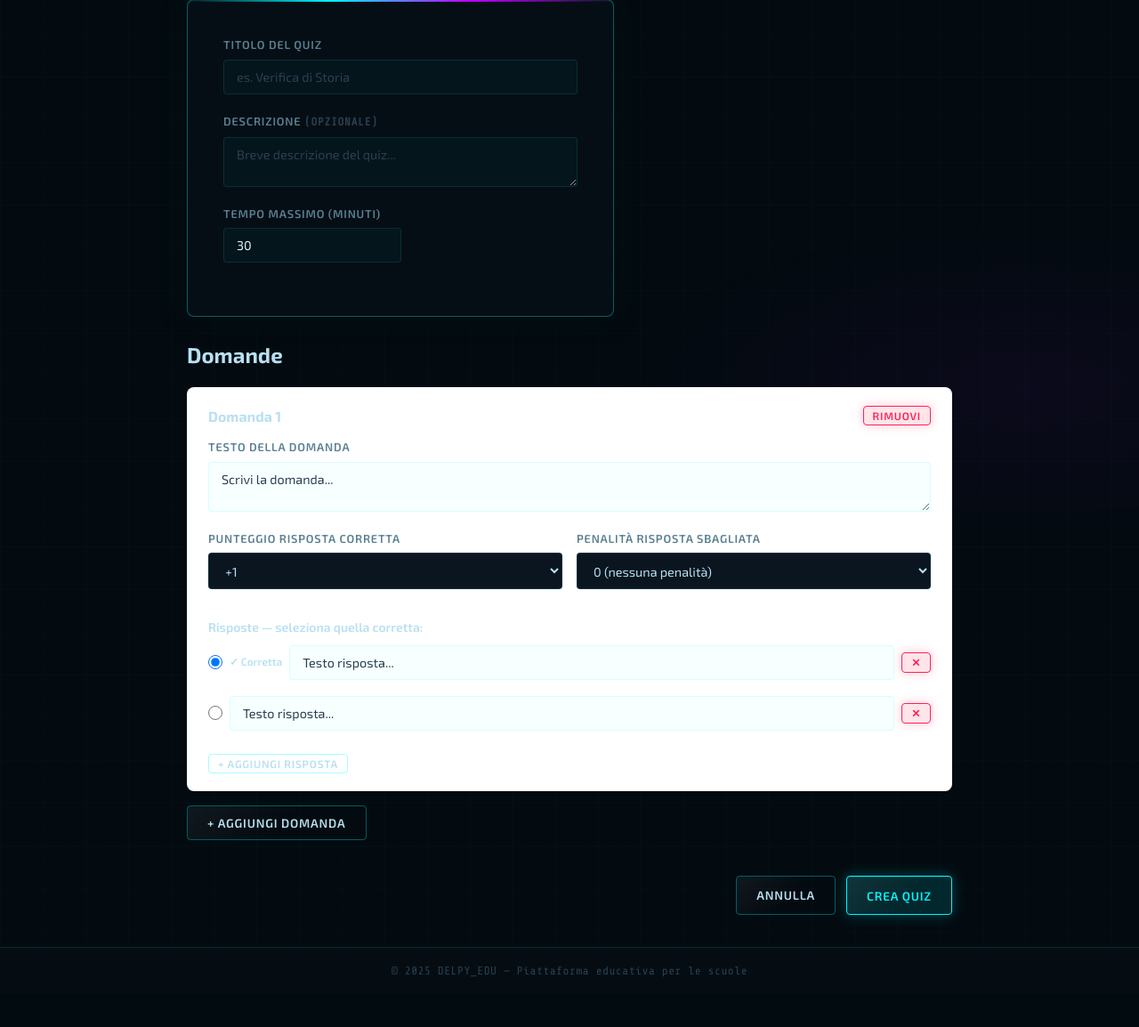
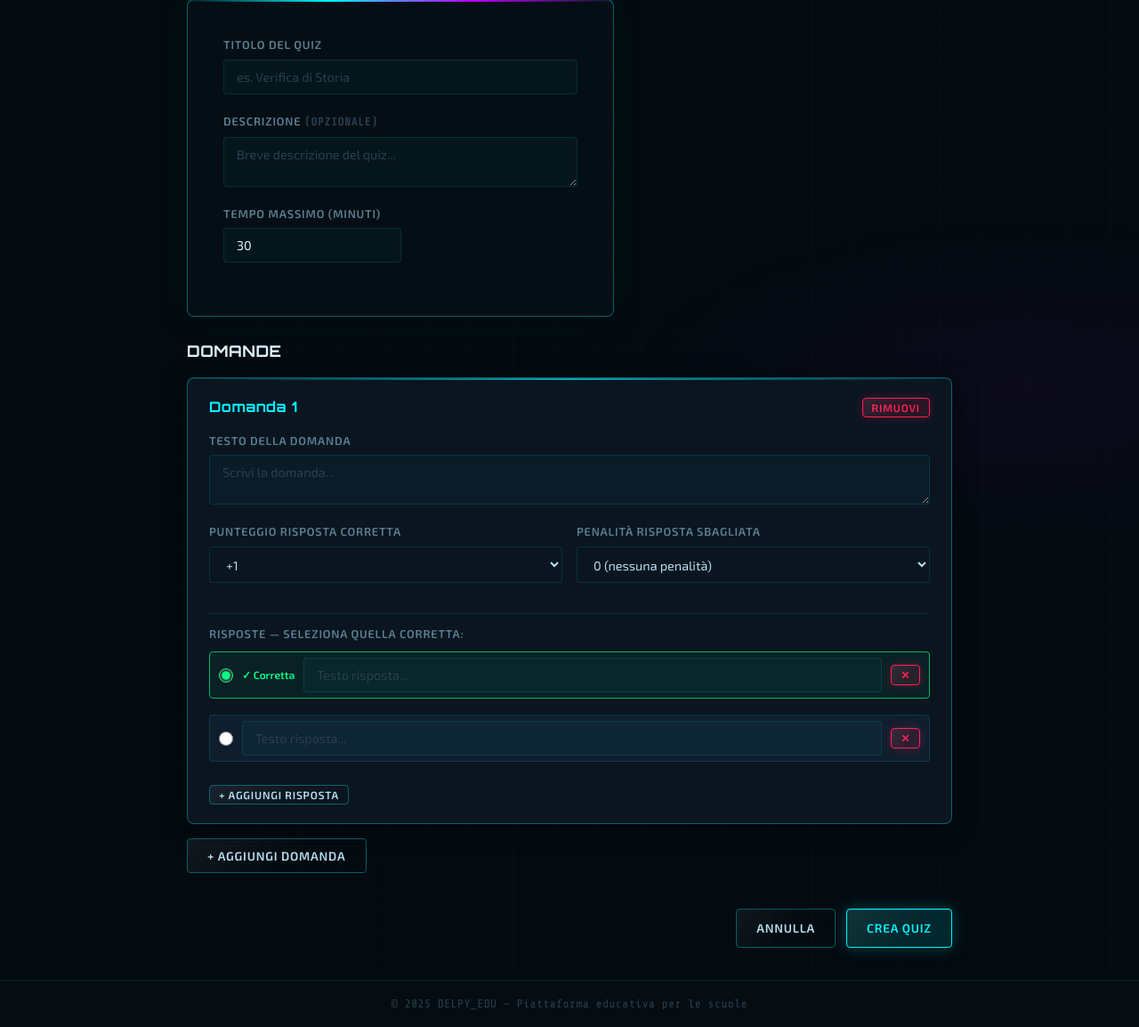
Before and after one commit to PyWis/Delpy_EDU, a Python web app: template templates/superadmin/quiz_form.html in a window 1280 px wide. Shown: the part 202-1356 px from the top of the page at 89% size. Before the commit the page ends 1300 px from the top, so only its background shows below. Run offline with Jinja, Linux system fonts and the light colour scheme; the template is opened without the code that fills it, so the values that code supplies are empty.

Commit message:
Fix quiz form CSS to match dark cybernetic theme
Replace hardcoded light-theme colors (#fff, --gray-*) in the embedded
stylesheet with proper dark-theme variables (--bg-3, --border-bright,
--cyan, --green, etc.), making the quiz creation form readable.

https://claude.ai/code/session_01DvKbha9XJ66uTDkvZWTSB4

```diff
--- a/templates/superadmin/quiz_form.html
+++ b/templates/superadmin/quiz_form.html
@@ -31,7 +31,7 @@
         </div>
 
         <!-- Questions -->
-        <h2 style="margin-bottom:16px">Domande</h2>
+        <h2 style="margin-bottom:16px; font-family:var(--font-display); color:var(--text-bright); font-size:1.1rem; letter-spacing:.5px; text-transform:uppercase;">Domande</h2>
         <div id="questions-container"></div>
 
         <button type="button" id="btn-add-question" class="btn btn-outline" style="margin-bottom:32px">
@@ -51,33 +51,70 @@
 
 <style>
 .question-block {
-    background: #fff;
-    border: 1px solid var(--gray-200);
+    background: var(--bg-3);
+    border: 1px solid var(--border-bright);
     border-radius: var(--radius-lg);
     padding: 20px 24px;
     margin-bottom: 16px;
-    box-shadow: var(--shadow-sm);
+    box-shadow: var(--shadow-card);
+    position: relative;
+}
+.question-block::before {
+    content: '';
+    position: absolute;
+    top: 0; left: 0; right: 0;
+    height: 2px;
+    background: linear-gradient(90deg, transparent, var(--cyan-dim), transparent);
+    border-radius: var(--radius-lg) var(--radius-lg) 0 0;
 }
 .question-header {
     display: flex;
     justify-content: space-between;
     align-items: center;
-    margin-bottom: 12px;
+    margin-bottom: 14px;
 }
-.question-header h3 { font-size: 1rem; color: var(--gray-800); }
+.question-header h3 {
+    font-size: 1rem;
+    font-family: var(--font-display);
+    color: var(--cyan);
+    letter-spacing: .5px;
+}
 .score-row { display: flex; gap: 16px; }
 .score-row .form-group { flex: 1; }
-.answers-section { margin-top: 12px; }
-.answers-section > label { font-weight: 600; font-size: .875rem; display:block; margin-bottom:8px; }
+.answers-section { margin-top: 14px; border-top: 1px solid var(--border); padding-top: 12px; }
+.answers-section > label {
+    font-weight: 600;
+    font-size: .8rem;
+    color: var(--text-dim);
+    text-transform: uppercase;
+    letter-spacing: .8px;
+    display: block;
+    margin-bottom: 10px;
+}
 .answer-row {
     display: flex;
     align-items: center;
-    gap: 8px;
+    gap: 10px;
     margin-bottom: 8px;
+    background: var(--bg-4);
+    border: 1px solid var(--border);
+    border-radius: var(--radius);
+    padding: 6px 10px;
+    transition: border-color .2s;
 }
-.answer-row input[type=radio] { flex-shrink: 0; width:16px; height:16px; cursor:pointer; }
+.answer-row:has(.answer-correct:checked) {
+    border-color: var(--green-dim);
+    background: rgba(0, 255, 136, 0.05);
+}
+.answer-row input[type=radio] {
+    flex-shrink: 0;
+    width: 16px;
+    height: 16px;
+    cursor: pointer;
+    accent-color: var(--green);
+}
 .answer-row .answer-text { flex: 1; }
-.correct-label { font-size:.75rem; color: var(--success); font-weight:600; white-space:nowrap; }
+.correct-label { font-size: .75rem; color: var(--green); font-weight: 600; white-space: nowrap; }
 </style>
 
 <script>
```
